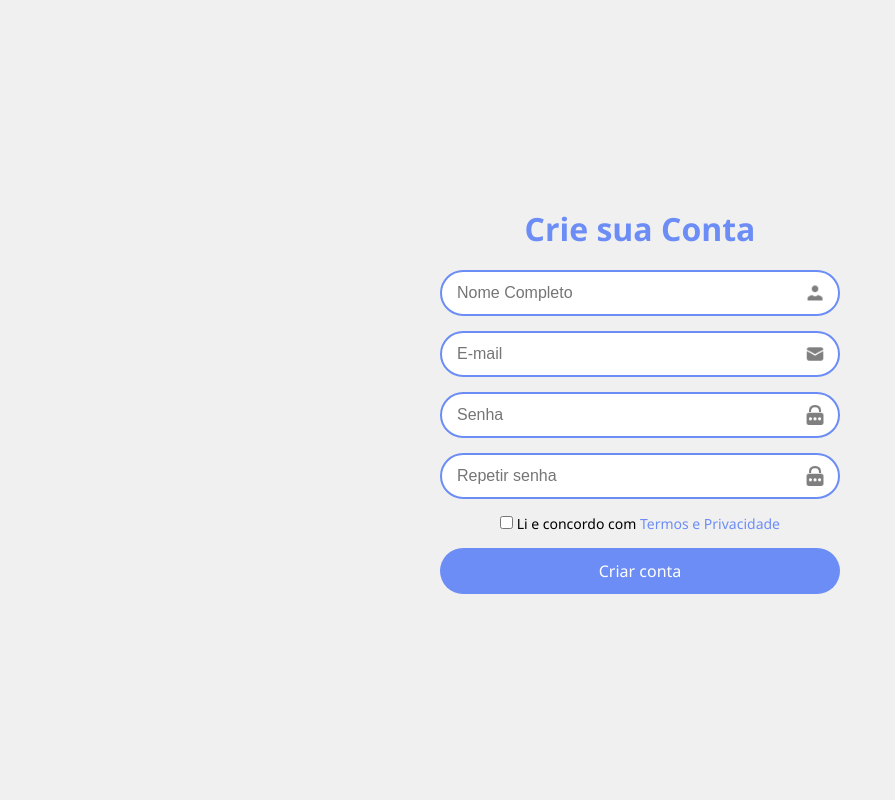
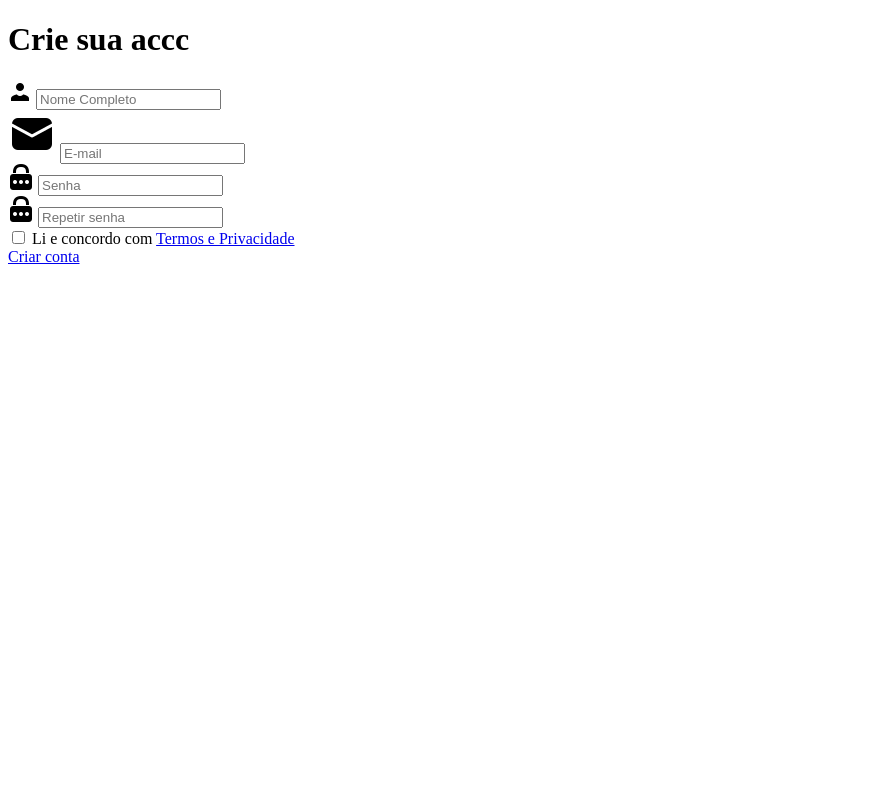
Before and after one commit to carlhenriquex/chamada-escolar, a PHP site: page /criar.html in a window 1280 px wide. Shown: the whole page, without its empty margins (0-895 px from the left). Run offline with PHP 8.4, Linux system fonts and the light colour scheme.

Commit message:
modificar titulo

```diff
--- a/criar.html
+++ b/criar.html
@@ -10,7 +10,7 @@
 <body>
 
     <div class="container">
-        <h1>Crie sua Conta</h1>
+        <h1>Crie sua accc</h1>
 
         <div class="input-group">
             <img src="img/usuario.png" alt="Ícone Usuário">
--- a/css/criar.css
+++ b/css/criar.css
@@ -1,122 +1 @@
-*,
-*::before,
-*::after {
-  margin: 0;
-  padding: 0;
-  box-sizing: border-box;
-}
-
-body {
-  font-family: 'Segoe UI', sans-serif;
-  display: flex;
-  justify-content: center;
-  align-items: center;
-  min-height: 100vh;
-  background-color: #f0f0f0;
-  padding: 20px;
-}
-header {
-  background-color: #6c8df5;
-  display: flex;
-  justify-content: center;
-  padding: 20px;
-  width: 100%;
-}
-h1 {
-  text-align: center;
-  margin-bottom: 20px;
-  color: #6c8df5;
-  font-size: 2rem;
-}
-
-.container {
-  width: 100%;
-  max-width: 400px;
-}
-
-.container form {
-  display: flex;
-  flex-direction: column;
-  align-items: center;
-  background-color: #fff;
-  padding: 30px;
-  width: 100%;
-  border-radius: 20px;
-  box-shadow: 0 4px 8px rgba(0, 0, 0, 0.2);
-}
-
-.input-group {
-  position: relative;
-  width: 100%;
-  margin-bottom: 15px;
-}
-
-.input-group input {
-  width: 100%;
-  padding: 12px 15px;
-  border: 2px solid #6c8df5;
-  border-radius: 50px;
-  font-size: 16px;
-  outline: none;
-}
-
-.input-group img {
-  position: absolute;
-  top: 50%;
-  right: 15px;
-  transform: translateY(-50%);
-  width: 20px;
-  height: 20px;
-  opacity: 0.5;
-}
-
-.terms {
-  font-size: 14px;
-  text-align: center;
-  margin-bottom: 15px;
-}
-
-.terms a {
-  color: #6c8df5;
-  text-decoration: none;
-}
-
-.criar-conta {
-  display: flex;
-  justify-content: center;
-  align-items: center;
-  width: 100%;
-}
-
-.criar-button {
-  background-color: #6c8df5;
-  color: #fff;
-  text-decoration: none;
-  padding: 12px;
-  width: 100%;
-  border-radius: 50px;
-  font-size: 16px;
-  text-align: center;
-  cursor: pointer;
-}
-
-button:hover {
-  background-color: #5a7de5;
-}
-
-/* aqui está a responsividade*/
-
-@media (max-width: 480px) {
-  h1 {
-    font-size: 1.5rem;
-  }
-  .container form {
-    padding: 20px;
-  }
-  .input-group input {
-    font-size: 14px;
-  }
-  button {
-    font-size: 14px;
-  }
-}
+url(../../chamada-escolar-site-main/chamada-escolar-site-main/criar.css)
```
Also changed, not shown: css/login.css (+77 -84 lines).
